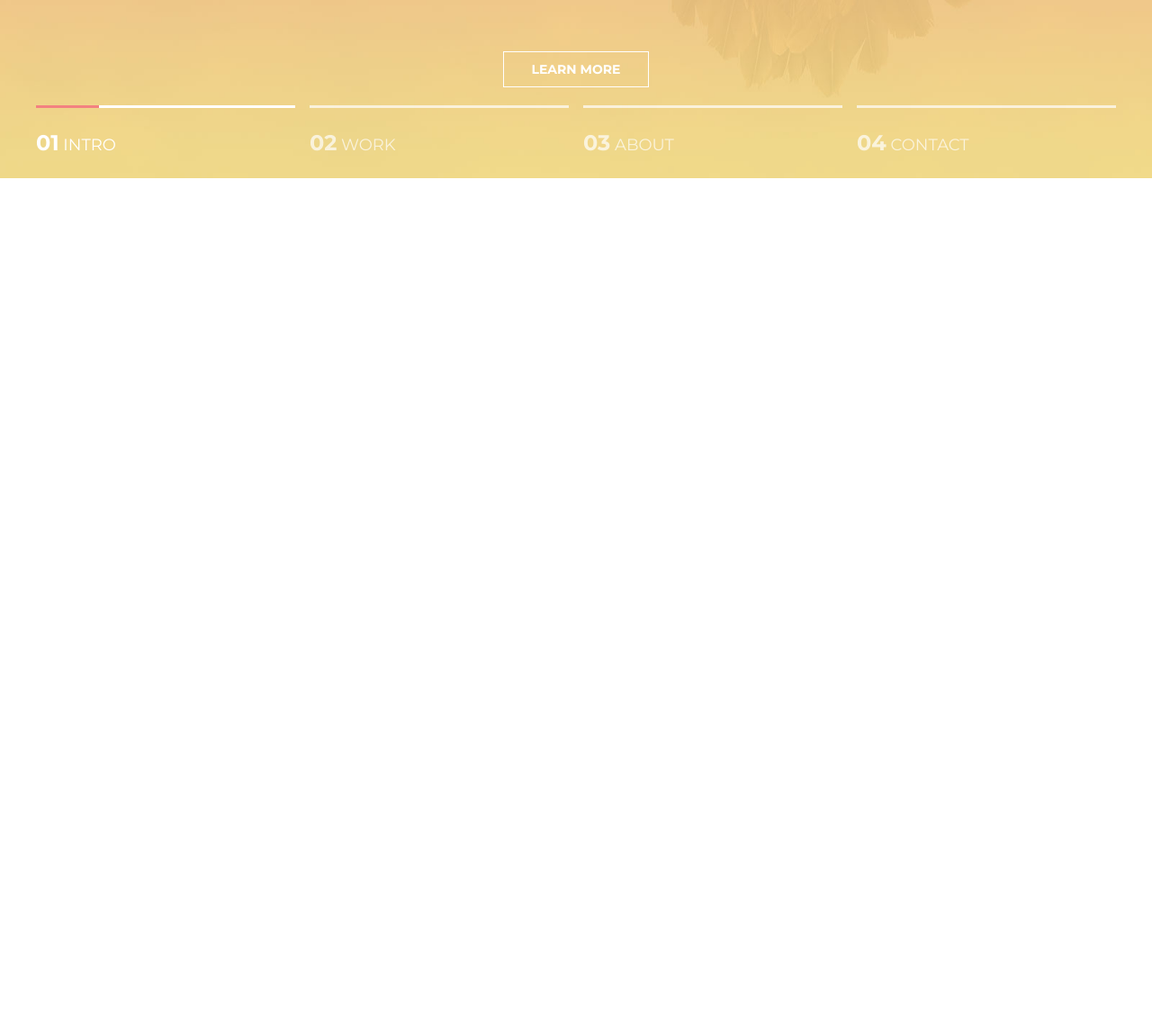
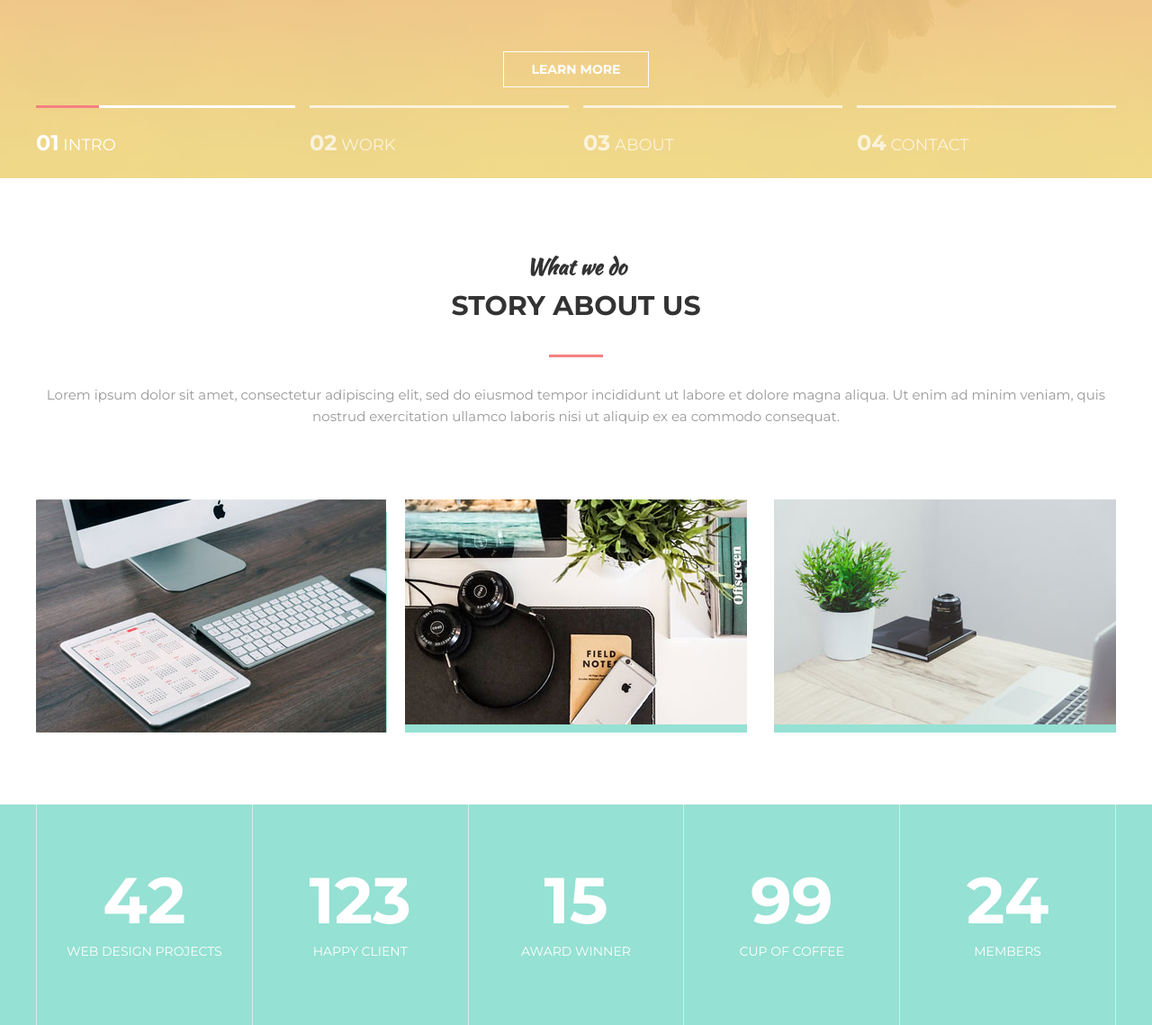
Before and after one commit to freejobers/Mogo, a plain HTML site: page index.html in a window 1280 px wide. Shown: the part 602-1741 px from the top of the page at 90% size. Before the commit the page ends 800 px from the top, so only its background shows below. Drawn offline with Linux system fonts and the light colour scheme.

Commit message:
add about and statistics blocks

```diff
--- a/css/style.css
+++ b/css/style.css
@@ -30,7 +30,7 @@ h1, h2, h3, h4, h5, h6 {
     justify-content: center;
     width: 100%;
     height: 100vh;
-    background: url("../img/images/intro_01.jpg") center no-repeat;
+    background: url("../img/intro_01.jpg") center no-repeat;
     background-size: cover;
 }
 .intro__title {
@@ -190,3 +190,114 @@ h1, h2, h3, h4, h5, h6 {
     font-size: 24px;
     font-weight: 700;
 }
+
+/* section */
+
+.section {
+    padding: 80px 0;
+}
+.section__header {
+    width: 100%;
+    min-width: 950px;
+    margin: 0 auto 40px;
+    text-align: center;
+}
+.section__suptitle {
+    font-size: 24px;
+    font-family: 'Kaushan Script', cursive;
+    color: #333333;
+
+
+}
+.section__title {
+    font-size: 30px;
+    text-transform: uppercase;
+    font-weight: 700;
+    color: #333333;
+
+}
+.section__title::after{
+    content: "";
+    display: block;
+    width: 60px;
+    height: 3px;
+    background-color: #f38181;
+    margin: 30px auto;
+}
+.section__text {
+    font-size: 15px;
+    color: #999999;
+
+}
+/* about */
+
+.about {
+    margin-top: 80px;
+    display: flex;
+    justify-content: space-between;
+}
+.about__item {
+    width: 380px;
+    background-color: #95e1d3;
+    position: relative;
+}
+.about__item:hover .about__text {
+    opacity: 1;
+}
+.about__item:hover .about__image {
+    transform: translate3d(-10px, -10px, 0);
+}
+.about__item:hover .about__image img{
+    opacity: .1;
+}
+.about__image {
+    background: linear-gradient(to bottom, #f38181, #fce38a);
+    transition: transform .1s linear;
+}
+.about__image img {
+    display: block;
+    transition: opacity o.1s linear;
+}
+.about__text {
+    width: 100%;
+    color: #ffffff;
+    text-transform: uppercase;
+    font-weight: 700;
+    font-size: 18px;
+    text-align: center;
+    position: absolute;
+    top: 50%;
+    left: 0;
+    z-index: 2;
+    transform: translate3d(0,-50%,0);
+    opacity: 0;
+    transition: opacity .1s linear;
+}
+/* statistics */
+
+.statistics {
+    background-color: #95e1d3;
+}
+.stat {
+    display: flex;
+}
+.stat__item {
+    flex: 1 1 0;
+    border-left: 1px solid #d5eae0;
+    padding: 70px 25px;
+    text-align: center;
+    color: #fff;
+}
+.stat__item:last-child {
+    border-right: 1px solid #d5eae0;
+}
+.stat__count {
+    font-size: 72px;
+    font-weight: 700;
+    line-height: 1;
+    margin-bottom: 10px;
+}
+.stat__text {
+    font-size: 14px;
+    text-transform: uppercase;
+}
--- a/index.html
+++ b/index.html
@@ -26,6 +26,7 @@
             </div>
         </div>
     </header>
+    <!-- intro -->
     <div class="intro">
         <div class="container">
             <div class="intro__inner">
@@ -44,6 +45,58 @@
                 </div>
             </div>
         </div>
+    </div> <!-- ./intro -->
+    <!-- section -->
+    <section class="section">
+        <div class="container">
+            <div class="section__header">
+                <h3 class="section__suptitle">What we do</h3>
+                <h2 class="section__title">Story about us</h2>
+                <div class="section__text">Lorem ipsum dolor sit amet, consectetur adipiscing elit, sed do eiusmod
+                    tempor incididunt ut labore et dolore magna aliqua. Ut enim ad minim veniam, quis nostrud
+                    exercitation ullamco laboris nisi ut aliquip ex ea commodo consequat. </div>
+            </div>
+            <div class="about">
+                <div class="about__item">
+                    <div class="about__image"><img src="img/about/1.jpg" alt=""></div>
+                    <div class="about__text">super team</div>
+                </div>
+                <div class="about__item">
+                    <div class="about__image"><img src="img/about/2.jpg" alt=""></div>
+                    <div class="about__text">super team</div>
+                </div>
+                <div class="about__item">
+                    <div class="about__image"><img src="img/about/3.jpg" alt=""></div>
+                    <div class="about__text">super team</div>
+                </div>
+            </div>
+        </div>
+    </section>
+    <div class="statistics">
+        <div class="container">
+            <div class="stat">
+                <div class="stat__item">
+                    <div class="stat__count">42</div>
+                    <div class="stat__text">Web Design Projects</div>
+                </div>
+                <div class="stat__item">
+                        <div class="stat__count">123</div>
+                        <div class="stat__text">happy client</div>
+                </div>
+                <div class="stat__item">
+                        <div class="stat__count">15</div>
+                        <div class="stat__text">award winner</div>
+                </div>
+                <div class="stat__item">
+                        <div class="stat__count">99</div>
+                        <div class="stat__text">cup of coffee</div>
+                </div>
+                <div class="stat__item">
+                        <div class="stat__count">24</div>
+                        <div class="stat__text">members</div>
+                </div>
+            </div>
+        </div>
     </div>
 </body>
 
```
Also changed, not shown: img/about/1.jpg (added), img/about/2.jpg (added), img/about/3.jpg (added), img/intro_01.jpg (renamed from img/images/intro_01.jpg), 1 other file.
